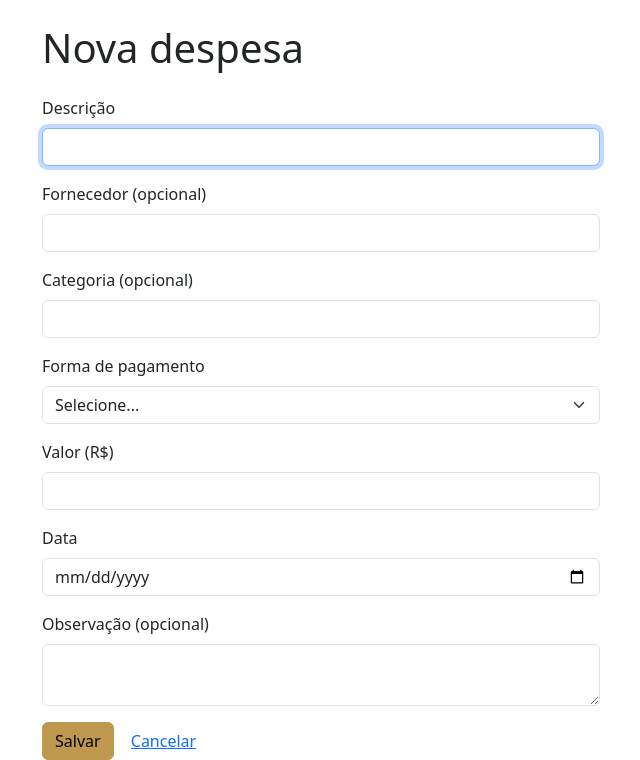
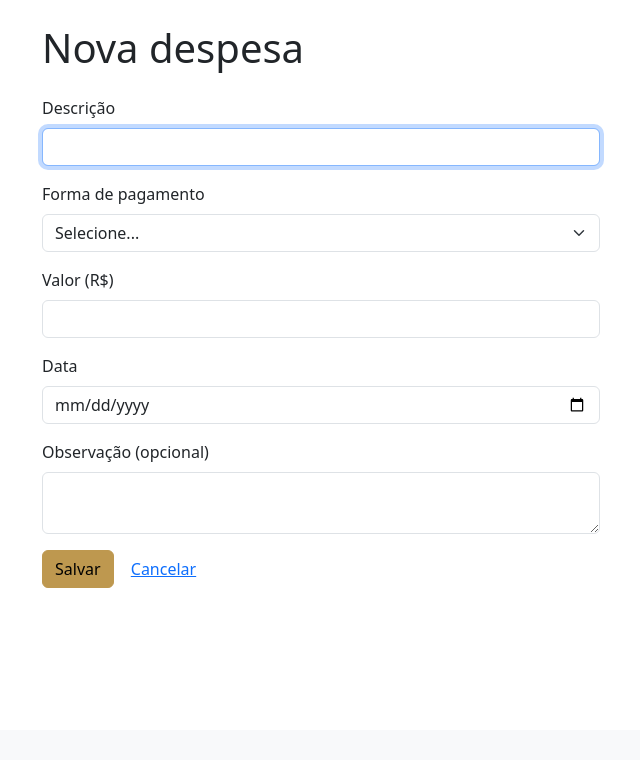
Before and after one commit to marssal-mv/Sistema-de-Gestao-panificadora, a FastAPI app: template app/templates/despesas/form.html in a window 1280 px wide. Shown: the part 70-830 px from the top of the page, without its empty margins (40-680 px from the left). After the commit the page ends 658 px from the top, so only its background shows below. Run offline with FastAPI, Linux system fonts and the light colour scheme; the template is opened without the code that fills it, so the values that code supplies are empty; the visitor is signed in with stand-in values (Sample User, id 1); parts of the project's set-up code (start-up, migrations or seed data) failed here and were passed over.

Commit message:
Remove Fornecedor e Categoria das telas de Despesas
Não faziam diferença real no uso do dia a dia. Colunas mantidas no
banco (nullable, sem uso) — 5 despesas já tinham fornecedor preenchido
(Rosivan, coca cola, salsicha, gelo), então não apaguei esse histórico,
só parei de ler/escrever esses campos nas rotas de criar/editar e
tirei da listagem.

Testado: editar uma despesa antiga (id=2, fornecedor="Rosivan") não
apaga mais esse valor, já que a rota não toca nesse campo.

```diff
--- a/app/templates/despesas/form.html
+++ b/app/templates/despesas/form.html
@@ -24,28 +24,6 @@
                 value="{{ valores.descricao or '' }}"
                 required
                 autofocus
-            >
-        </div>
-
-        <div class="mb-3">
-            <label for="fornecedor" class="form-label">Fornecedor (opcional)</label>
-            <input
-                type="text"
-                class="form-control"
-                id="fornecedor"
-                name="fornecedor"
-                value="{{ valores.fornecedor or '' }}"
-            >
-        </div>
-
-        <div class="mb-3">
-            <label for="categoria" class="form-label">Categoria (opcional)</label>
-            <input
-                type="text"
-                class="form-control"
-                id="categoria"
-                name="categoria"
-                value="{{ valores.categoria or '' }}"
             >
         </div>
 
--- a/app/templates/despesas/lista.html
+++ b/app/templates/despesas/lista.html
@@ -39,8 +39,6 @@
             <tr>
                 <th>Data</th>
                 <th>Descrição</th>
-                <th>Fornecedor</th>
-                <th>Categoria</th>
                 <th>Forma</th>
                 <th class="text-end">Valor</th>
                 <th>Observação</th>
@@ -52,8 +50,6 @@
             <tr>
                 <td>{{ despesa.data.strftime("%d/%m/%Y") }}</td>
                 <td>{{ despesa.descricao }}</td>
-                <td>{{ despesa.fornecedor or "" }}</td>
-                <td>{{ despesa.categoria or "" }}</td>
                 <td>{{ despesa.forma_pagamento.nome }}</td>
                 <td class="text-end">R$ {{ "%.2f"|format(despesa.valor) }}</td>
                 <td>{{ despesa.observacao or "" }}</td>
@@ -63,7 +59,7 @@
             </tr>
             {% else %}
             <tr>
-                <td colspan="8" class="text-muted">
+                <td colspan="6" class="text-muted">
                     {% if somente_hoje %}Nenhuma despesa registrada hoje.{% else %}Nenhuma despesa encontrada.{% endif %}
                 </td>
             </tr>
```
Also changed, not shown: app/models/despesa.py (+4 -3 lines), app/routers/despesas.py (+3 -14 lines), README.md.
